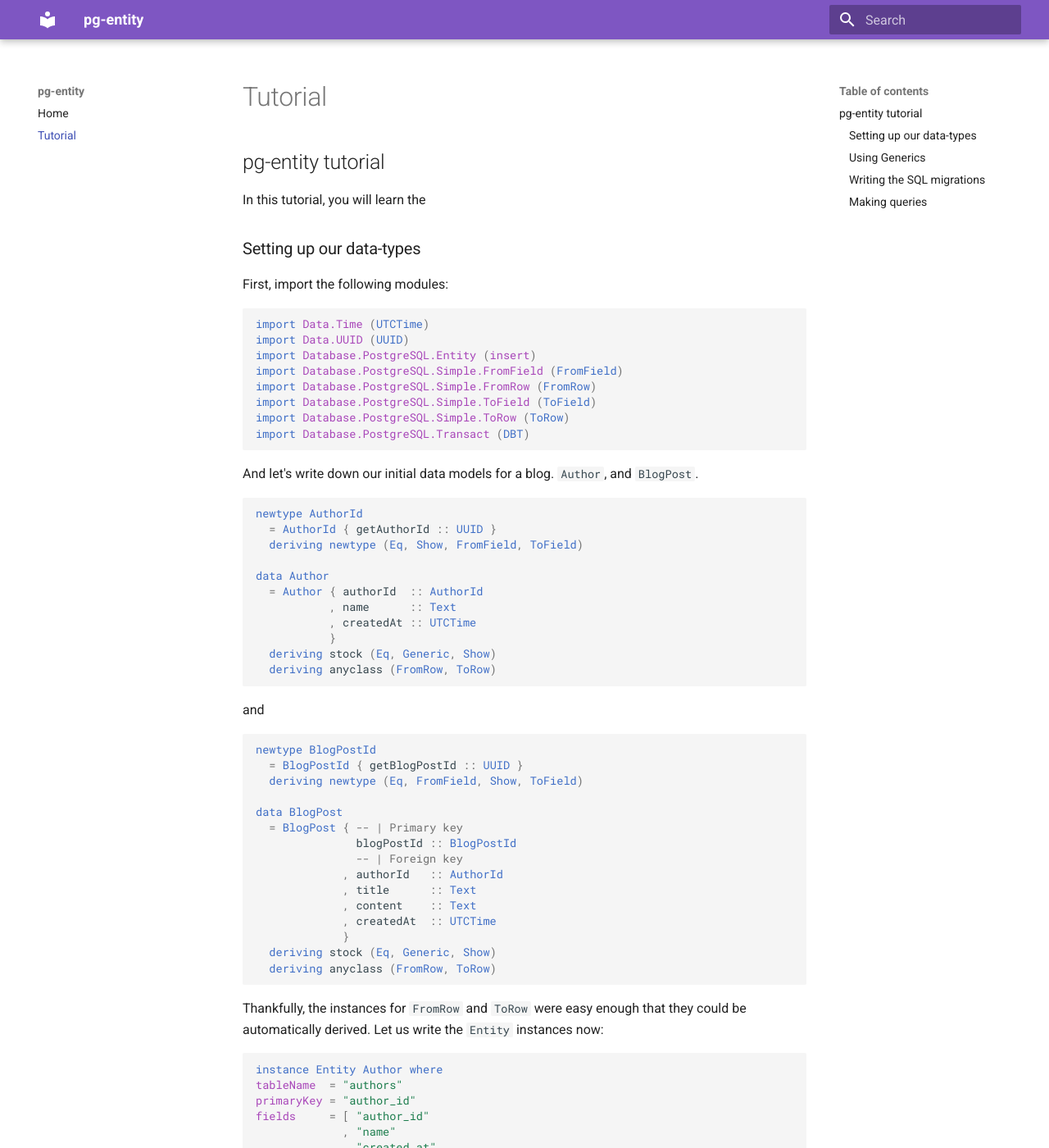
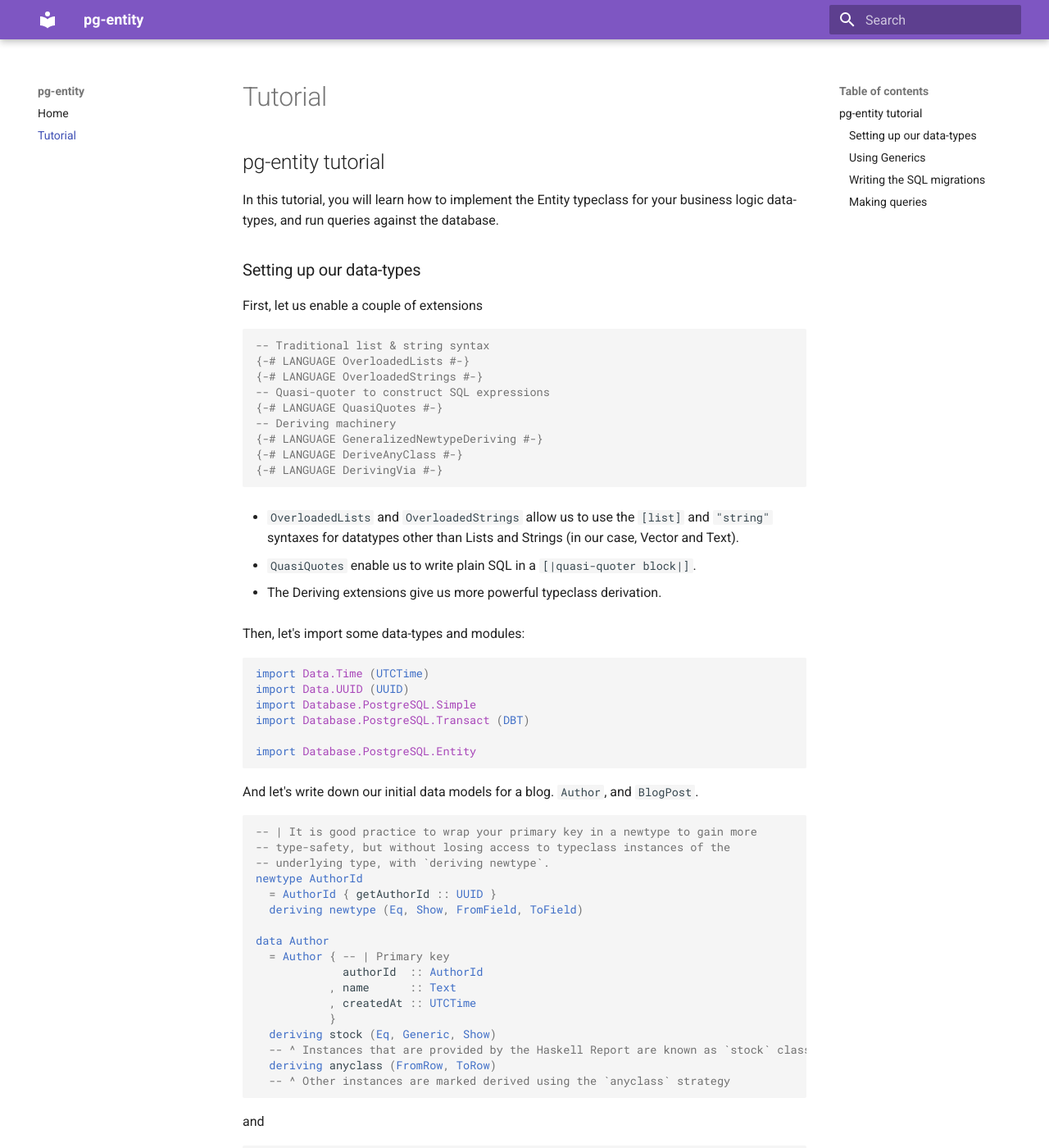
Before and after one commit to tchoutri/pg-entity, an MkDocs documentation site: the page built from docs/src/Tutorial.md, in a window 1280 px wide and 1400 px high. Shown: the whole window at 82% size. Built offline with MkDocs 1.6.1 and Material for MkDocs 9.7.7, drawn with Linux system fonts in a browser that asks for light colours; some of the changed text lies outside the part shown.

Commit message:
Documentation fixes

````diff
--- a/docs/mkdocs.yml
+++ b/docs/mkdocs.yml
@@ -1,4 +1,5 @@
 site_name: pg-entity
+site_url: https://tchoutri.github.io/pg-entity
 docs_dir: 'src'
 theme:
   name: material
--- a/docs/src/Tutorial.md
+++ b/docs/src/Tutorial.md
@@ -1,35 +1,62 @@
 ## pg-entity tutorial
 
-In this tutorial, you will learn the
+In this tutorial, you will learn how to implement the Entity typeclass for your business logic data-types, and run
+queries against the database.
 
 ### Setting up our data-types
-First, import the following modules:
+First, let us enable a couple of extensions
+
+```haskell
+-- Traditional list & string syntax
+{-# LANGUAGE OverloadedLists #-}
+{-# LANGUAGE OverloadedStrings #-}
+-- Quasi-quoter to construct SQL expressions
+{-# LANGUAGE QuasiQuotes #-}
+-- Deriving machinery
+{-# LANGUAGE GeneralizedNewtypeDeriving #-}
+{-# LANGUAGE DeriveAnyClass #-}
+{-# LANGUAGE DerivingVia #-}
+```
+
+* `OverloadedLists` and `OverloadedStrings` allow us to use the `[list]` and `"string"`
+syntaxes for datatypes other than Lists and Strings (in our case, Vector and Text).
+
+* `QuasiQuotes` enable us to write plain SQL in a `[|quasi-quoter block|]`.
+
+* The Deriving extensions give us more powerful typeclass derivation.
+
+
+Then, let's import some data-types and modules:
 
 ```haskell
 import Data.Time (UTCTime)
 import Data.UUID (UUID)
-import Database.PostgreSQL.Entity (insert)
-import Database.PostgreSQL.Simple.FromField (FromField)
-import Database.PostgreSQL.Simple.FromRow (FromRow)
-import Database.PostgreSQL.Simple.ToField (ToField)
-import Database.PostgreSQL.Simple.ToRow (ToRow)
+import Database.PostgreSQL.Simple
 import Database.PostgreSQL.Transact (DBT)
+
+import Database.PostgreSQL.Entity
 ```
 
 And let's write down our initial data models for a blog. `Author`, and `BlogPost`.
 
 ```haskell
+-- | It is good practice to wrap your primary key in a newtype to gain more
+-- type-safety, but without losing access to typeclass instances of the
+-- underlying type, with `deriving newtype`.
 newtype AuthorId
   = AuthorId { getAuthorId :: UUID }
   deriving newtype (Eq, Show, FromField, ToField)
 
 data Author
-  = Author { authorId  :: AuthorId
+  = Author { -- | Primary key
+             authorId  :: AuthorId
            , name      :: Text
            , createdAt :: UTCTime
            }
   deriving stock (Eq, Generic, Show)
+  -- ^ Instances that are provided by the Haskell Report are known as `stock` classes.
   deriving anyclass (FromRow, ToRow)
+  -- ^ Other instances are marked derived using the `anyclass` strategy
 ```
 
 and
@@ -52,21 +79,20 @@
   deriving anyclass (FromRow, ToRow)
 ```
 
-Thankfully, the instances for `FromRow` and `ToRow` were easy enough that they could be automatically derived.
 Let us write the `Entity` instances now:
 
 ```Haskell
 instance Entity Author where
-tableName  = "authors"
-primaryKey = "author_id"
-fields     = [ "author_id"
-             , "name"
-             , "created_at"
-             ]
+  tableName  = "authors"
+  primaryKey = "author_id"
+  fields     = [ "author_id"
+               , "name"
+               , "created_at"
+               ]
 ```
 
 The above instance declaration reads as:
-> My table's name is _authors_, its primary key is _author\_id_, and the fields are _author_id_, _name_, and _created_at_.
+> My table's name is _authors_, its primary key is _author\_id_, and the fields are _author\_id_, _name_, and _created\_at_.
 
 The order matters for the declarations, so make sure that each field is at the correct position.
 
@@ -89,11 +115,11 @@
 ### Using Generics
 
 But all these manual instances are a tad tedious. Fortunately, there is a derivation mechanism available that allows you
-to skip the manual parts that can be infered. This mechanism, called `DerivingVia`, allows you to use a wrapper, called
-`GenericEntity`, and a list of options at the type-level, to specify the desired instance.
+to automate the generation of the `Entity` instance. This mechanism is called `DerivingVia`.
+It allows you to use a wrapper, called `GenericEntity`, and a list of options at the type-level to generate the instance
+
 
 ```haskell
-
 data Author
   = Author { authorId  :: AuthorId
            , name      :: Text
@@ -112,6 +138,16 @@
 * `tableName` will be the snake\_case version of the record's name. No pluralisation will be done.
 * `primaryKey` will be the snake\_case version of the first field of the record.
 * `field` names will be the snake\_case version of the record fields.
+
+The advantages brought by this technique are that it reduces the surface for errors when implementing the `Entity` typeclass,
+and that the instance and the type are
+
+⚠ While all these deriving parameters are optional, I advise you to write down the table name (with the `TableName` option).
+In the PostgreSQL world, it is customary to pluralise the name of the table containing your data, and
+`pg-entity` does not automatically do this.
+
+<TODO> write the fact that if you declare the pk name, you don't do linear search in the fields list (O(n) -> O(1)).
+Do it if you have long tables.
 
 ### Writing the SQL migrations
 
````
Also changed, not shown: docs/src/index.md (+13 -1 lines), .stylish-haskell.yaml, README.md, 2 other files.
